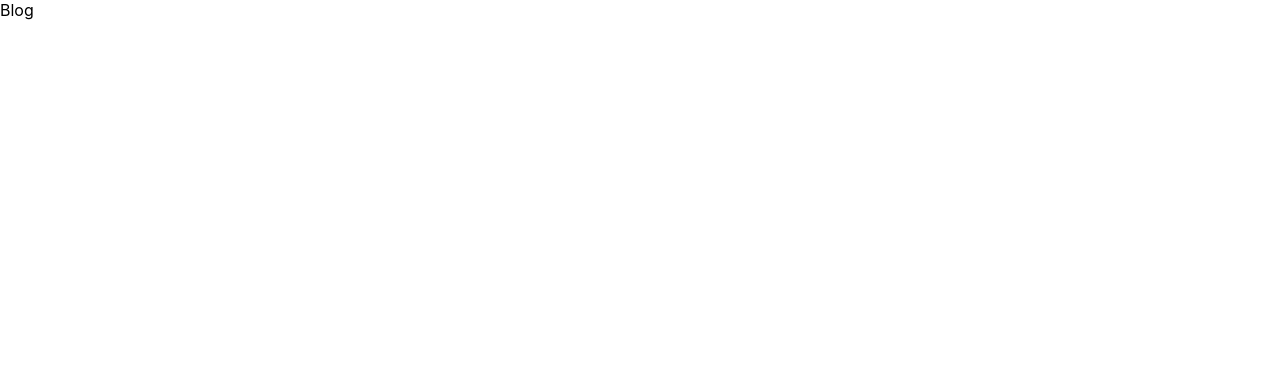
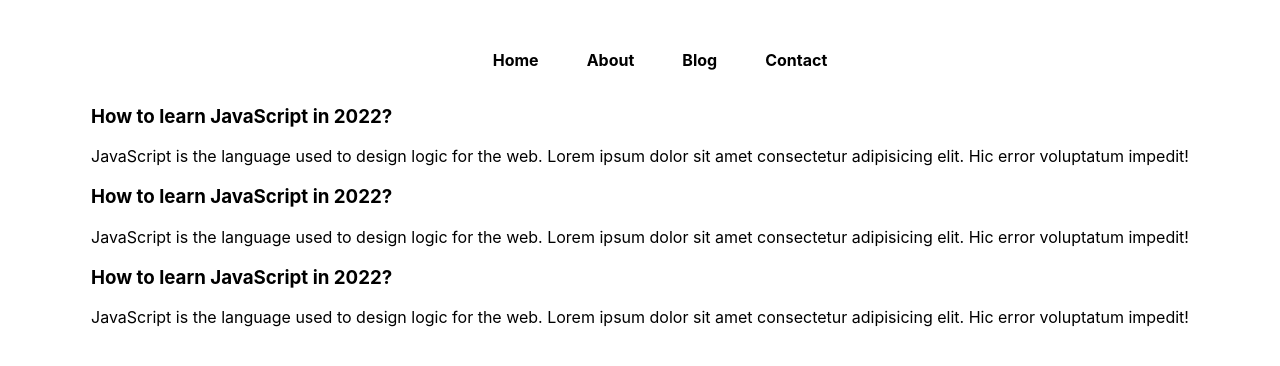
Before and after one commit to inzamulhaque/hunting-coders-nextjs-practice-project, a Next.js app: page /blog in a window 1280 px wide. Shown: the top 366 px of the page. Built offline with nearby package versions, Linux system fonts and the light colour scheme.

Commit message:
navbar setup

```diff
--- a/pages/_app.js
+++ b/pages/_app.js
@@ -1,7 +1,13 @@
-import '../styles/globals.css'
+import "../styles/globals.css";
+import Navbar from "./components/Navbar";
 
 function MyApp({ Component, pageProps }) {
-  return <Component {...pageProps} />
+  return (
+    <>
+      <Navbar />
+      <Component {...pageProps} />
+    </>
+  );
 }
 
-export default MyApp
+export default MyApp;
--- a/pages/blog.js
+++ b/pages/blog.js
@@ -1,7 +1,46 @@
 import React from "react";
+import Link from "next/link";
+import styles from "../styles/Blog.module.css";
 
 const Blog = () => {
-  return <>Blog</>;
+  return (
+    <>
+      <div className={styles.container}>
+        <main className={styles.main}>
+          <div className="blogs">
+            <div>
+              <Link href={`/blogpost/learn-javascript`}>
+                <h3 className={styles.blogItemh3}>
+                  How to learn JavaScript in 2022?
+                </h3>
+              </Link>
+              <p>
+                JavaScript is the language used to design logic for the web.
+                Lorem ipsum dolor sit amet consectetur adipisicing elit. Hic
+                error voluptatum impedit!
+              </p>
+            </div>
+            <div className="blogItem">
+              <h3>How to learn JavaScript in 2022?</h3>
+              <p>
+                JavaScript is the language used to design logic for the web.
+                Lorem ipsum dolor sit amet consectetur adipisicing elit. Hic
+                error voluptatum impedit!
+              </p>
+            </div>
+            <div className="blogItem">
+              <h3>How to learn JavaScript in 2022?</h3>
+              <p>
+                JavaScript is the language used to design logic for the web.
+                Lorem ipsum dolor sit amet consectetur adipisicing elit. Hic
+                error voluptatum impedit!
+              </p>
+            </div>
+          </div>
+        </main>
+      </div>
+    </>
+  );
 };
 
 export default Blog;
--- /dev/null
+++ b/pages/components/Navbar.js
@@ -0,0 +1,36 @@
+import React from "react";
+import Link from "next/link";
+import styles from "../../styles/Home.module.css";
+
+const Navbar = () => {
+  return (
+    <>
+      <nav className={styles.mainnav}>
+        <ul>
+          <Link href="/">
+            <a>
+              <li>Home</li>
+            </a>
+          </Link>
+          <Link href="/about">
+            <a>
+              <li>About</li>
+            </a>
+          </Link>
+          <Link href="/blog">
+            <a>
+              <li>Blog</li>
+            </a>
+          </Link>
+          <Link href="/contact">
+            <a>
+              <li>Contact</li>
+            </a>
+          </Link>
+        </ul>
+      </nav>
+    </>
+  );
+};
+
+export default Navbar;
--- /dev/null
+++ b/styles/Blog.module.css
@@ -0,0 +1,17 @@
+.container {
+  padding: 0 2rem;
+}
+
+.main {
+  min-height: 100vh;
+  flex: 1;
+  display: flex;
+  flex-direction: column;
+  justify-content: center;
+  align-items: center;
+  justify-content: flex-start;
+}
+
+.blogItemh3 {
+    cursor: pointer;
+}
--- /dev/null
+++ b/styles/BlogPost.module.css
@@ -0,0 +1,13 @@
+.container {
+    padding: 0 22rem;
+  }
+
+.main {
+    min-height: 100vh;
+    flex: 1;
+    display: flex;
+    flex-direction: column;
+    justify-content: center;
+    align-items: center;
+    justify-content: flex-start;
+  }
```
Also changed, not shown: blogData/how-to-learn-javascript.json (added, +7 -0 lines), blogData/how-to.json (added, +7 -0 lines), pages/blogpost/[slug].js (+16 -1 lines), pages/index.js (+1 -35 lines).
